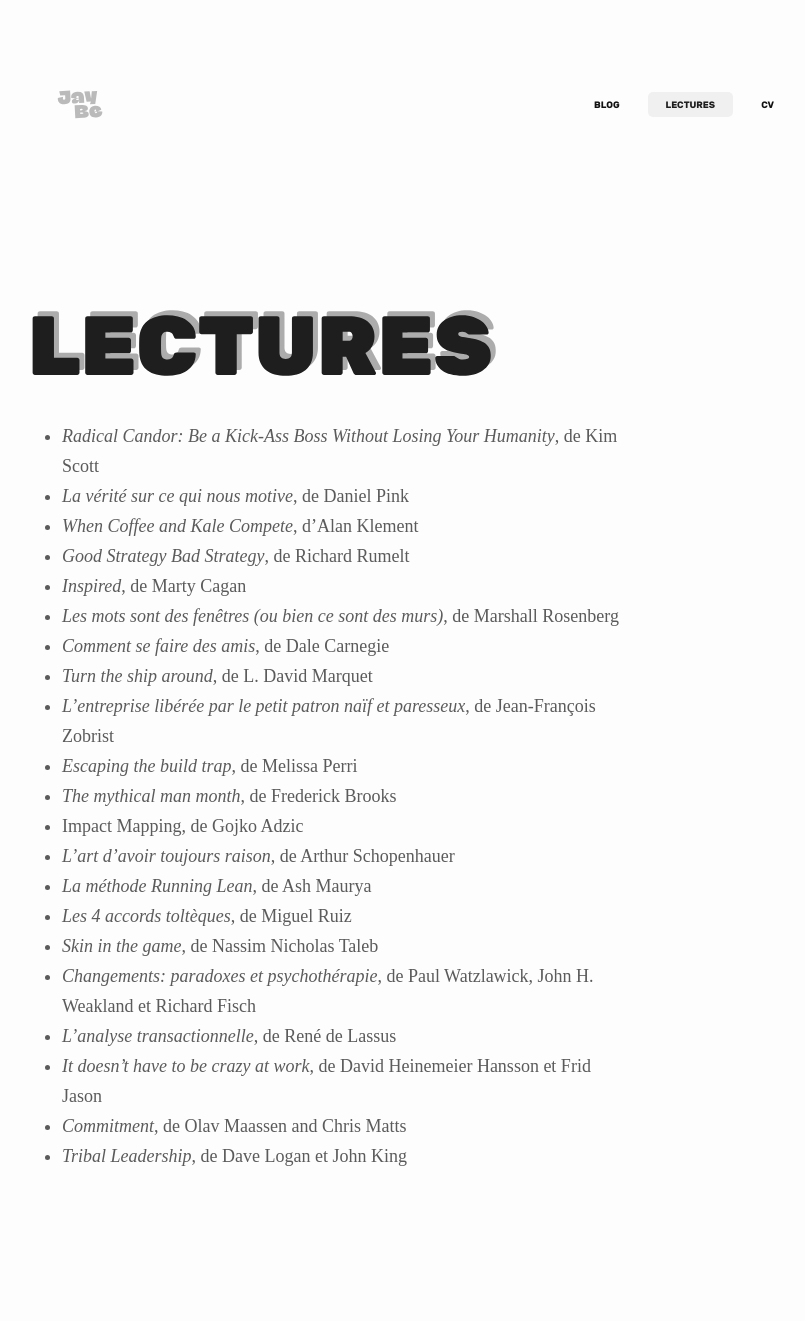
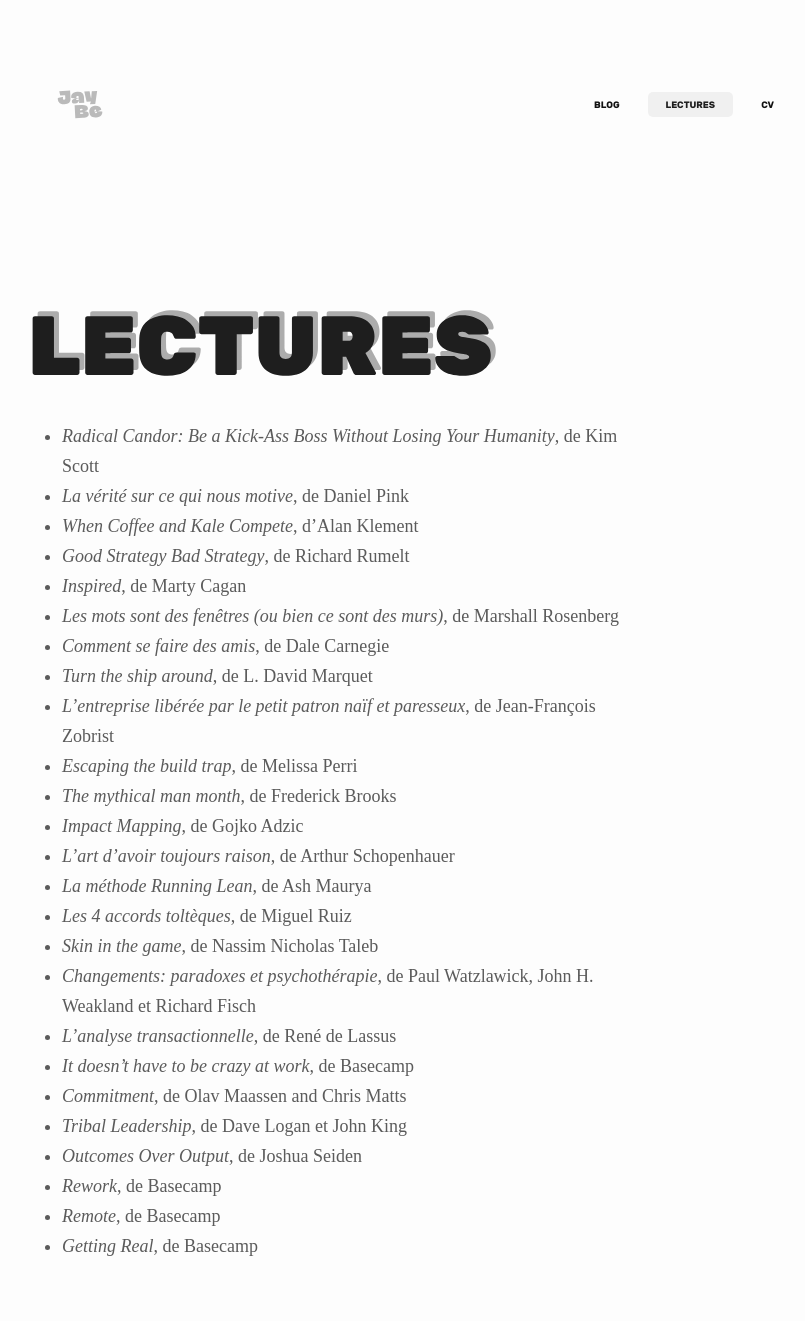
Before and after one commit to JbDenoual/jbdenoual.github.io, a Jekyll site: the page built from books.md, in a window 1280 px wide. Shown: the whole page, without its empty margins (213-1018 px from the left). Built offline with Jekyll 4.4.1, drawn with Linux system fonts in a browser that asks for light colours; some web fonts are replaced; before the commit the page ends 1231 px from its top, so only the background shows below that.

Commit message:
[Update] Book list

```diff
--- a/books.md
+++ b/books.md
@@ -20,13 +20,17 @@
 </a><br />
 * <a href="https://www.amazon.fr/Escaping-Build-Trap-Effective-Management/dp/149197379X" class="reading-link">_Escaping the build trap_, de Melissa Perri</a><br />
 * <a href="https://www.amazon.fr/Mythical-Man-Month-Software-Engineering-Anniversary/dp/0201835959" class="reading-link">_The mythical man month_, de Frederick Brooks</a><br />
-* <a href="https://www.amazon.fr/Impact-Mapping-Software-Products-Projects/dp/0955683645" class="reading-link">Impact Mapping, de Gojko Adzic</a>
+* <a href="https://www.amazon.fr/Impact-Mapping-Software-Products-Projects/dp/0955683645" class="reading-link">_Impact Mapping_, de Gojko Adzic</a>
 * <a href="https://www.amazon.fr/davoir-toujours-raison-Arthur-Schopenhauer/dp/284205301X" class="reading-link">_L'art d'avoir toujours raison_, de Arthur Schopenhauer</a><br />
 * <a href="https://www.amazon.fr/m%C3%A9thode-Running-Lean-Transformer-succ%C3%A8s/dp/2354561237" class="reading-link">_La méthode Running Lean_, de Ash Maurya</a><br />
 * <a href="https://www.amazon.fr/quatre-accords-tolt%C3%A8ques-libert%C3%A9-personnelle/dp/2889116549" class="reading-link">_Les 4 accords toltèques_, de Miguel Ruiz</a><br />
 * <a href="https://www.amazon.fr/Jouer-peau-Asym%C3%A9tries-cach%C3%A9es-quotidienne/dp/2251447598" class="reading-link">_Skin in the game_, de Nassim Nicholas Taleb</a><br />
 * <a href="https://www.amazon.fr/Changements-Paradoxes-psychoth%C3%A9rapie-Paul-Watzlawick/dp/2757841890" class="reading-link">_Changements: paradoxes et psychothérapie_, de Paul Watzlawick, John H. Weakland et Richard Fisch</a><br />
 * <a href="https://www.amazon.fr/LANALYSE-TRANSACTIONNELLE-Ren%C3%A9-Lassus/dp/2501027647" class="reading-link">_L'analyse transactionnelle_, de René de Lassus</a><br />
-* <a href="https://www.amazon.fr/Doesnt-Have-Be-Crazy-Work/dp/0062874780" class="reading-link">_It doesn't have to be crazy at work_, de David Heinemeier Hansson et Frid Jason</a><br />
+* <a href="https://www.amazon.fr/Doesnt-Have-Be-Crazy-Work/dp/0062874780" class="reading-link">_It doesn't have to be crazy at work_, de Basecamp</a><br />
 * <a href="https://www.amazon.fr/Commitment-Novel-about-Managing-Project/dp/9082056909/ref=tmm_hrd_swatch_0?_encoding=UTF8&qid=&sr=" class="reading-link">_Commitment_, de Olav Maassen and Chris Matts</a><br />
 * <a href="https://www.amazon.fr/Tribal-Leadership-Leveraging-Thriving-Organization/dp/0061251321" class="reading-link">_Tribal Leadership_, de Dave Logan et John King</a><br />
+* <a href="https://www.amazon.fr/Outcomes-Over-Output-customer-behavior/dp/1091173265" class="reading-link">_Outcomes Over Output_, de Joshua Seiden</a><br />
+* <a href="https://www.amazon.fr/Rework-r%C3%A9ussir-autrement-2e-%C3%A9d/dp/284001713X" class="reading-link">_Rework_, de Basecamp</a><br />
+* <a href="https://www.amazon.com/Remote-Office-Required-Jason-Fried/dp/0091954673" class="reading-link">_Remote_, de Basecamp</a><br />
+* <a href="https://www.amazon.fr/Getting-Real-Smarter-Successful-Application/dp/0578012812" class="reading-link">_Getting Real_, de Basecamp</a><br />
```
